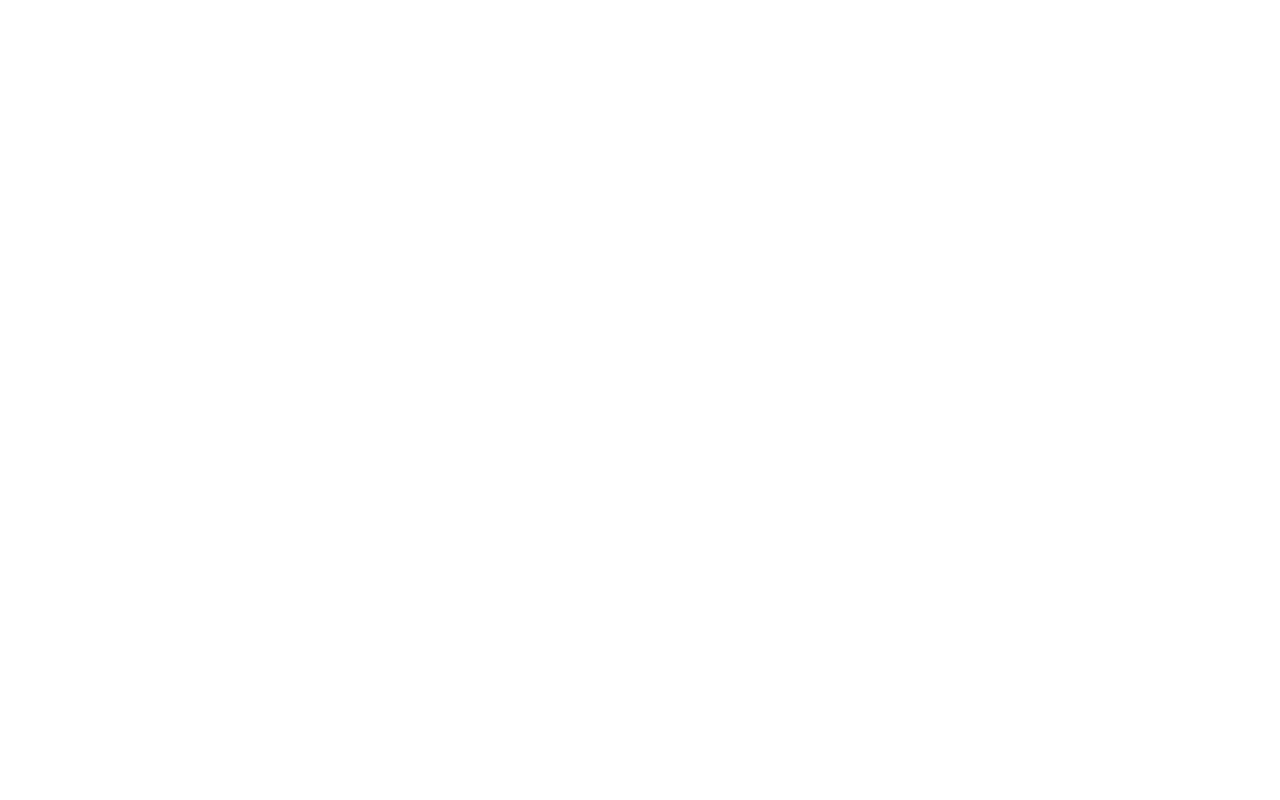
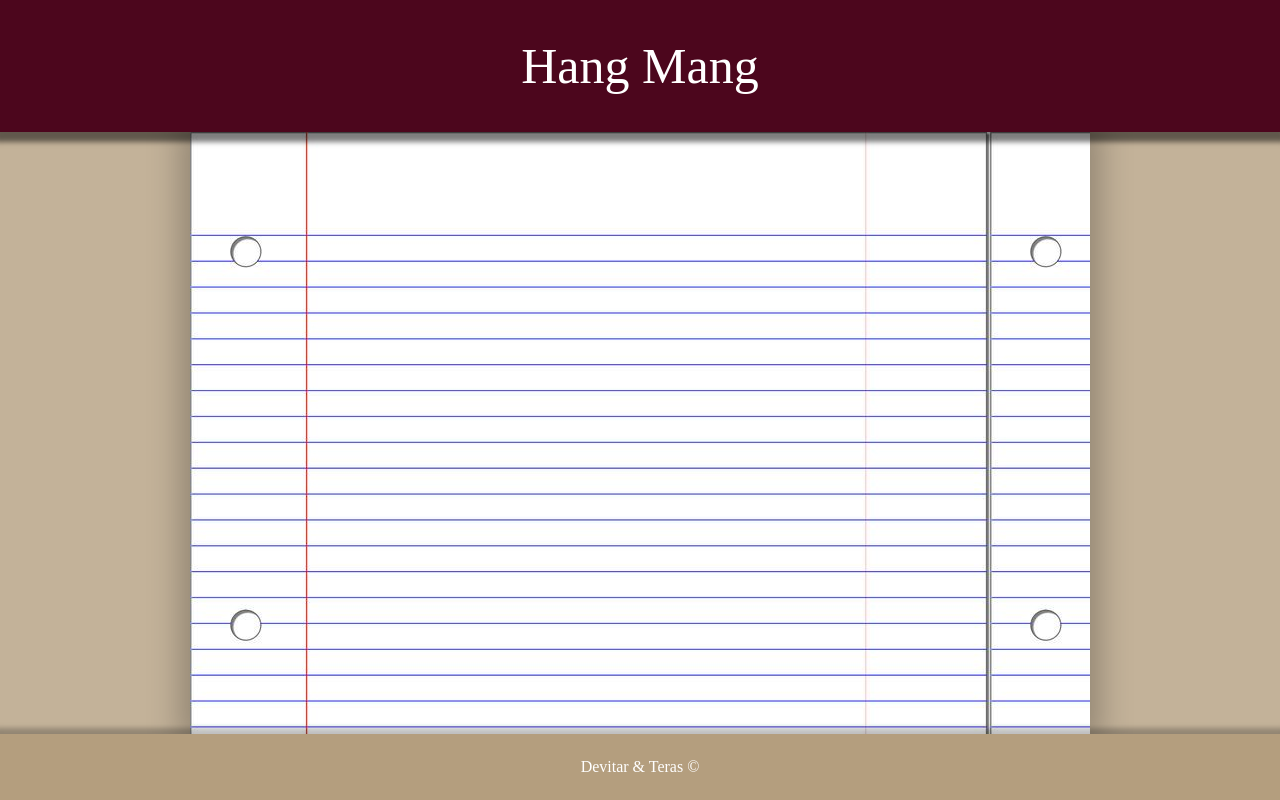
Before and after one commit to Teras43/Hang-Man, a plain HTML site: page index.html in a window 1280 px wide. Drawn offline with nearby package versions, Linux system fonts and the light colour scheme.

Commit message:
Added image and page structure

```diff
--- a/index.html
+++ b/index.html
@@ -12,5 +12,13 @@
     <script defer src="./main.js"></script>
     <title>Hang Man</title>
   </head>
-  <body></body>
+  <body>
+    <div class="page_header">Hang Mang</div>
+    <div class="page_content">
+      <div class="page_side"></div>
+      <div class="game"></div>
+      <div class="page_side"></div>
+    </div>
+    <footer class="page_footer">Devitar & Teras &copy;</footer>
+  </body>
 </html>
--- a/styles.css
+++ b/styles.css
@@ -0,0 +1,48 @@
+body {
+  margin: 0;
+}
+
+.page_header {
+  width: 100vw;
+  height: 16.5vh;
+  line-height: 16.5vh;
+  text-align: center;
+  font-size: 50px;
+  box-shadow: 0px 5px 5px 5px rgba(0, 0, 0, 0.5);
+  position: relative;
+  z-index: 10;
+  background-color: #4c061d;
+  color: #fff;
+}
+
+.page_content {
+  display: flex;
+  height: 75.25vh;
+  width: 100vw;
+}
+
+.page_side {
+  flex: 1;
+  background-color: #c3b299;
+}
+
+.game {
+  flex: 5;
+  position: relative;
+  z-index: 9;
+  max-width: 900px;
+  box-shadow: 0px 0px 30px 10px rgba(0, 0, 0, 0.25);
+  background-image: url("./Assets/paper_texture.jpg");
+}
+
+.page_footer {
+  height: 8.25vh;
+  width: 100vw;
+  text-align: center;
+  line-height: 8.25vh;
+  background-color: #b49e7e;
+  color: #fff;
+  position: relative;
+  z-index: 10;
+  box-shadow: 0px -1px 5px 5px rgba(0, 0, 0, 0.25);
+}
```
Also changed, not shown: Assets/paper_texture.jpg (added).
